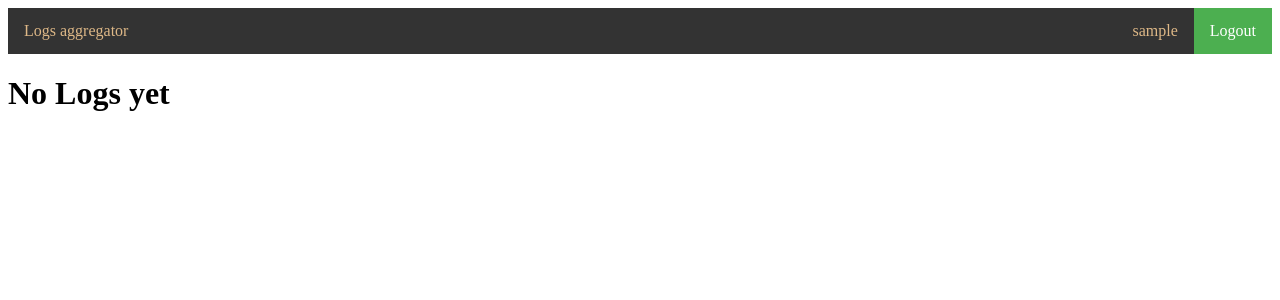
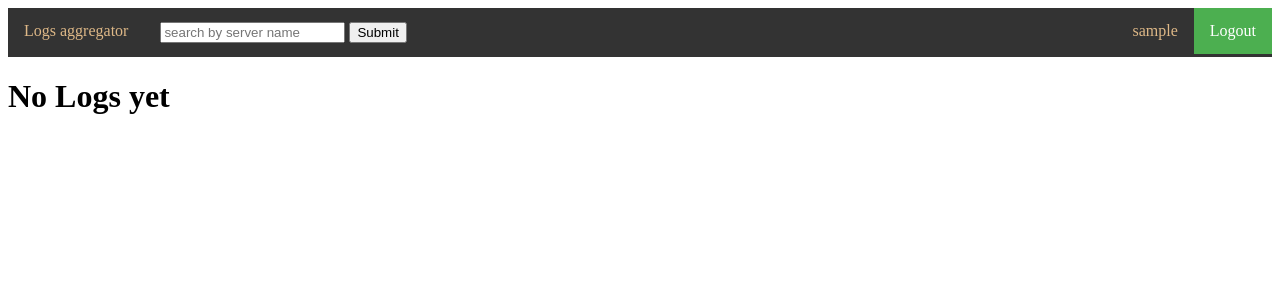
Before and after one commit to karimabdelhakim/django-logs-aggregator, a Django app: page /logs/ in a window 1280 px wide. Shown: the top 300 px of the page. Run offline with Django 3.2, Linux system fonts and the light colour scheme; the visitor is signed in with stand-in values (Sample User, id 1); data that the repository does not hold is empty.

Commit message:
query server name

```diff
--- a/logs/models.py
+++ b/logs/models.py
@@ -24,7 +24,7 @@ class Log(models.Model):
     type = models.CharField(max_length=10, choices=LOG_TYPES)
     message = models.CharField(max_length=200)
     text = models.TextField(blank=True, null=True)
-    server_name = models.SlugField(max_length=50)
+    server_name = models.CharField(max_length=50)
     timestamp = models.DateTimeField(auto_now_add=True)
 
     objects = LogManager()
--- a/logs/templates/logs/list.html
+++ b/logs/templates/logs/list.html
@@ -40,11 +40,12 @@
 
         </table>
 
+
         <div class="pagination">
             <span class="step-links">
                 {% if page_obj.has_previous %}
-                <a href="?page=1">&laquo; first</a>
-                <a href="?page={{ page_obj.previous_page_number }}">previous</a>
+                <a href="?page=1&{{query_params}}">&laquo; first</a>
+                <a href="?page={{ page_obj.previous_page_number }}&{{query_params}}">previous</a>
                 {% endif %}
 
                 <span class="current">
@@ -52,11 +53,12 @@
                 </span>
 
                 {% if page_obj.has_next %}
-                <a href="?page={{ page_obj.next_page_number }}">next</a>
-                <a href="?page={{ page_obj.paginator.num_pages }}">last &raquo;</a>
+                <a href="?page={{ page_obj.next_page_number }}&{{query_params}}">next</a>
+                <a href="?page={{ page_obj.paginator.num_pages }}&{{query_params}}">last &raquo;</a>
                 {% endif %}
             </span>
         </div>
+
     {%else%}
 
         {% if server_name %}
--- a/logs/urls.py
+++ b/logs/urls.py
@@ -1,9 +1,7 @@
 from django.conf.urls import url
 
-from .views import ListLogsView, ListServerLogsView
+from .views import ListLogsView
 
 urlpatterns = [
     url(r'^$', ListLogsView.as_view(), name='list'),
-    url(r'^(?P<server_name>[\w-]+)/$',
-        ListServerLogsView.as_view(), name='list-server'),
 ]
--- a/logs/views.py
+++ b/logs/views.py
@@ -1,5 +1,4 @@
 from django.contrib.auth.decorators import login_required
-from django.shortcuts import render
 from django.utils.decorators import method_decorator
 from django.views.generic import ListView
 
@@ -12,19 +11,17 @@ class ListLogsView(ListView):
     paginate_by = 10
 
     def get_queryset(self):
+        server_name = self.request.GET.get('q', None)
+        if server_name:
+            return Log.objects.get_server_logs(user=self.request.user, server_name=server_name)
         return Log.objects.get_user_logs(user=self.request.user)
-
-
-@method_decorator(login_required, name='dispatch')
-class ListServerLogsView(ListView):
-    template_name = 'logs/list.html'
-    paginate_by = 10
-
-    def get_queryset(self):
-        server_name = self.kwargs.get('server_name')
-        return Log.objects.get_server_logs(user=self.request.user, server_name=server_name)
 
     def get_context_data(self, **kwargs):
         context_data = super().get_context_data(**kwargs)
-        context_data['server_name'] = self.kwargs.get('server_name')
+        context_data['server_name'] = self.request.GET.get('q', None)
+        # presist query paramas when paginating
+        get_copy = self.request.GET.copy()
+        query_params = get_copy.pop('page', True) and get_copy.urlencode()
+        context_data['query_params'] = query_params
+
         return context_data
--- a/templates/base.html
+++ b/templates/base.html
@@ -41,6 +41,12 @@
         .navbar .active {
             background-color: #4CAF50;
         }
+        .navbar li form {
+            display: block;
+            text-align: center;
+            padding: 14px 16px;
+            text-decoration: none;
+        }
         .log-text{
             word-break: break-word;
         }
@@ -62,8 +68,10 @@
             <li><a href="{% url 'accounts:register' %}">Register</a></li>
         {%else%}
             <li><a class="home" href="{% url 'logs:list' %}">Logs aggregator</a></li>
+            <li>
+                {% include 'snippets/search-form.html' %}
+            </li>
             <li style="float:right"><a class="active" href="{% url 'accounts:logout' %}">Logout</a></li>
-
             <li style="float:right"><span>{{request.user.username}}</span></li>
         {%endif%}
     </ul>
--- /dev/null
+++ b/templates/snippets/search-form.html
@@ -0,0 +1,4 @@
+<form>
+    <input type="search" name="q" placeholder="search by server name">
+    <input type="submit">
+</form>
```
Also changed, not shown: logs/migrations/0006_auto_20181011_2108.py (added).
